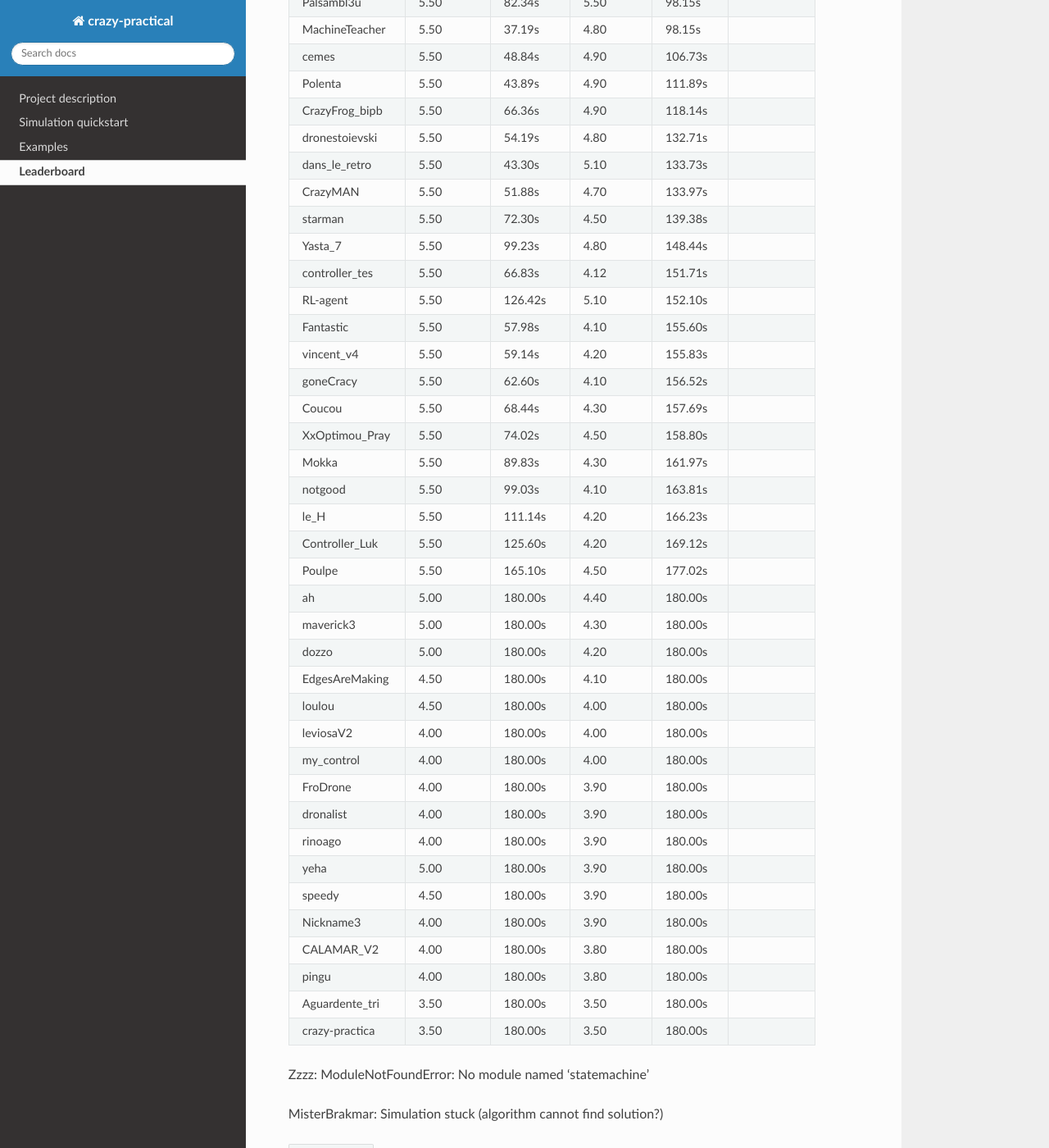
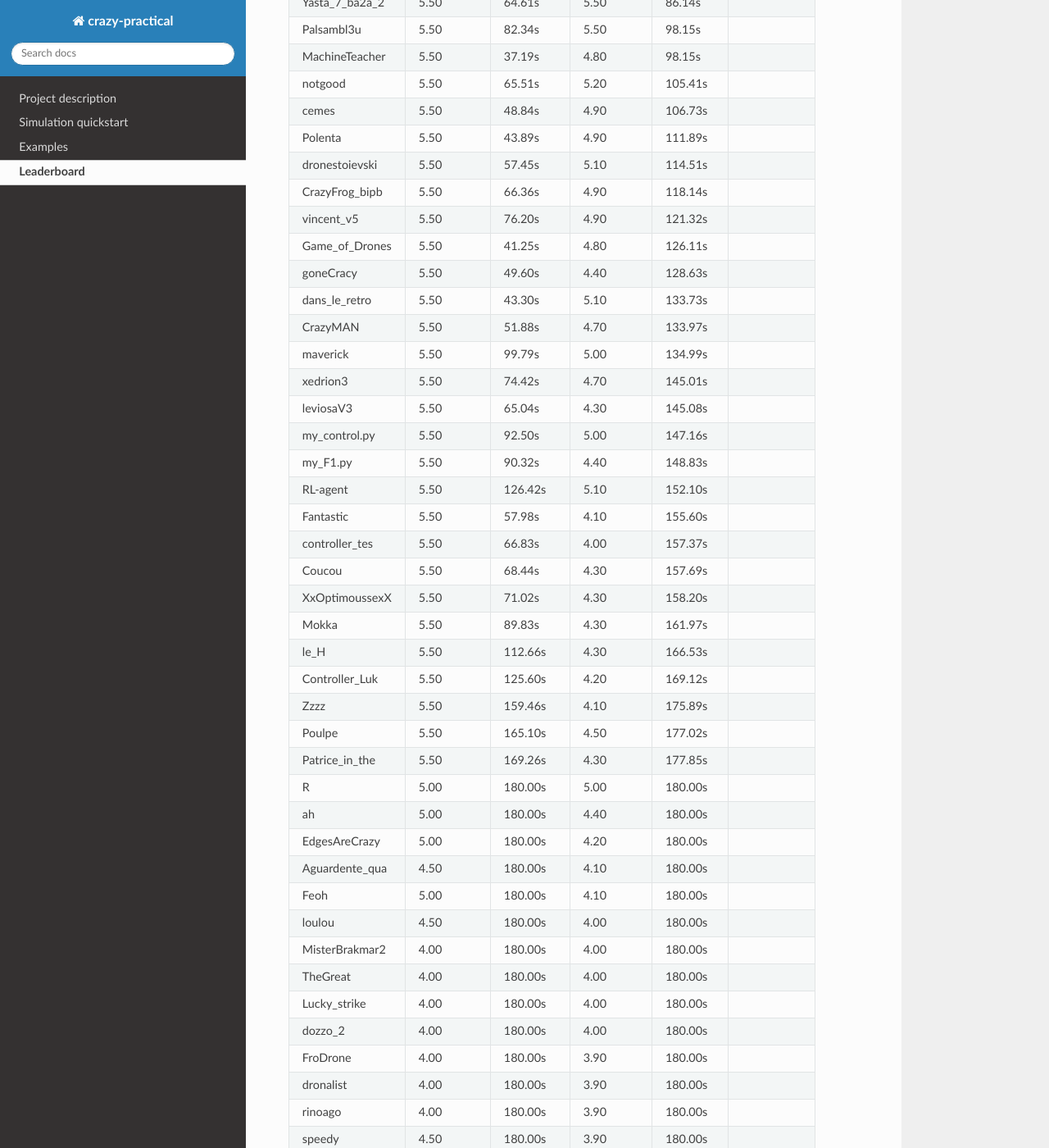
Before and after one commit to Ben-Jarvis/TEMP-crazy-tutorials-2024, a Sphinx documentation site: the page built from docs/leaderboard.rst, in a window 1280 px wide and 1400 px high, scrolled down 752 px. Shown: the whole window at 82% size. Built offline with Sphinx 7.4.7 and the Read the Docs theme 2.0.0, drawn with Linux system fonts in a browser that asks for light colours; some of the changed text lies outside the part shown.

Commit message:
leaderboard may7

```diff
--- a/docs/leaderboard.rst
+++ b/docs/leaderboard.rst
@@ -11,53 +11,68 @@ Please ensure that the zip file you submit contains all files in the controllers
 
 **Notice May 2**: 1. Simulation code submission deadline is **Monday May 8th at 23:59**; 2. There may be some obstacles outside the 3x5m arena; 3. Flying the drone higher above the obstacles is not allowed; 4. Flying below 0.1m for exploration is allowed, but it may cause instability in real drones.
 
-Leaderboard update at 18:31 May 6, detailed grade is at `grade.txt <https://github.com/dronecourse-epfl/crazy-practical-tutorial/blob/main/docs/grade.txt>`_.
+Leaderboard update at 16:21 May 7, detailed grade is at `grade.txt <https://github.com/dronecourse-epfl/crazy-practical-tutorial/blob/main/docs/grade.txt>`_.
 
 ============== ========== ========= ========= ======== ===========
 Name           Best Grade Best Time Avg Grade Avg Time Final Grade
 ============== ========== ========= ========= ======== ===========
+starman        5.50       41.78s    5.50      45.20s
 Tobledrone     5.50       30.29s    5.20      67.31s
-Game_of_Drones 5.50       41.09s    5.10      84.42s
+Yasta_7_ba2a_2 5.50       64.61s    5.50      86.14s
 Palsambl3u     5.50       82.34s    5.50      98.15s
 MachineTeacher 5.50       37.19s    4.80      98.15s
+notgood        5.50       65.51s    5.20      105.41s
 cemes          5.50       48.84s    4.90      106.73s
 Polenta        5.50       43.89s    4.90      111.89s
+dronestoievski 5.50       57.45s    5.10      114.51s
 CrazyFrog_bipb 5.50       66.36s    4.90      118.14s
-dronestoievski 5.50       54.19s    4.80      132.71s
+vincent_v5     5.50       76.20s    4.90      121.32s
+Game_of_Drones 5.50       41.25s    4.80      126.11s
+goneCracy      5.50       49.60s    4.40      128.63s
 dans_le_retro  5.50       43.30s    5.10      133.73s
 CrazyMAN       5.50       51.88s    4.70      133.97s
-starman        5.50       72.30s    4.50      139.38s
-Yasta_7        5.50       99.23s    4.80      148.44s
-controller_tes 5.50       66.83s    4.12      151.71s
+maverick       5.50       99.79s    5.00      134.99s
+xedrion3       5.50       74.42s    4.70      145.01s
+leviosaV3      5.50       65.04s    4.30      145.08s
+my_control.py  5.50       92.50s    5.00      147.16s
+my_F1.py       5.50       90.32s    4.40      148.83s
 RL-agent       5.50       126.42s   5.10      152.10s
 Fantastic      5.50       57.98s    4.10      155.60s
-vincent_v4     5.50       59.14s    4.20      155.83s
-goneCracy      5.50       62.60s    4.10      156.52s
+controller_tes 5.50       66.83s    4.00      157.37s
 Coucou         5.50       68.44s    4.30      157.69s
-XxOptimou_Pray 5.50       74.02s    4.50      158.80s
+XxOptimoussexX 5.50       71.02s    4.30      158.20s
 Mokka          5.50       89.83s    4.30      161.97s
-notgood        5.50       99.03s    4.10      163.81s
-le_H           5.50       111.14s   4.20      166.23s
+le_H           5.50       112.66s   4.30      166.53s
 Controller_Luk 5.50       125.60s   4.20      169.12s
+Zzzz           5.50       159.46s   4.10      175.89s
 Poulpe         5.50       165.10s   4.50      177.02s
+Patrice_in_the 5.50       169.26s   4.30      177.85s
+R              5.00       180.00s   5.00      180.00s
 ah             5.00       180.00s   4.40      180.00s
-maverick3      5.00       180.00s   4.30      180.00s
-dozzo          5.00       180.00s   4.20      180.00s
-EdgesAreMaking 4.50       180.00s   4.10      180.00s
+EdgesAreCrazy  5.00       180.00s   4.20      180.00s
+Aguardente_qua 4.50       180.00s   4.10      180.00s
+Feoh           5.00       180.00s   4.10      180.00s
 loulou         4.50       180.00s   4.00      180.00s
-leviosaV2      4.00       180.00s   4.00      180.00s
-my_control     4.00       180.00s   4.00      180.00s
+MisterBrakmar2 4.00       180.00s   4.00      180.00s
+TheGreat       4.00       180.00s   4.00      180.00s
+Lucky_strike   4.00       180.00s   4.00      180.00s
+dozzo_2        4.00       180.00s   4.00      180.00s
 FroDrone       4.00       180.00s   3.90      180.00s
 dronalist      4.00       180.00s   3.90      180.00s
 rinoago        4.00       180.00s   3.90      180.00s
-yeha           5.00       180.00s   3.90      180.00s
 speedy         4.50       180.00s   3.90      180.00s
 Nickname3      4.00       180.00s   3.90      180.00s
-CALAMAR_V2     4.00       180.00s   3.80      180.00s
 pingu          4.00       180.00s   3.80      180.00s
-Aguardente_tri 3.50       180.00s   3.50      180.00s
+yeha           4.00       180.00s   3.80      180.00s
+CalamarV3      4.00       180.00s   3.70      180.00s
 crazy-practica 3.50       180.00s   3.50      180.00s
 ============== ========== ========= ========= ======== ===========
+
+Error May 7:
+
+navigo: NameError: name 'logger' is not defined
+
+Error May 6:
 
 Zzzz: ModuleNotFoundError: No module named 'statemachine'
 
```
Also changed, not shown: docs/grade.txt (+130 -66 lines).
